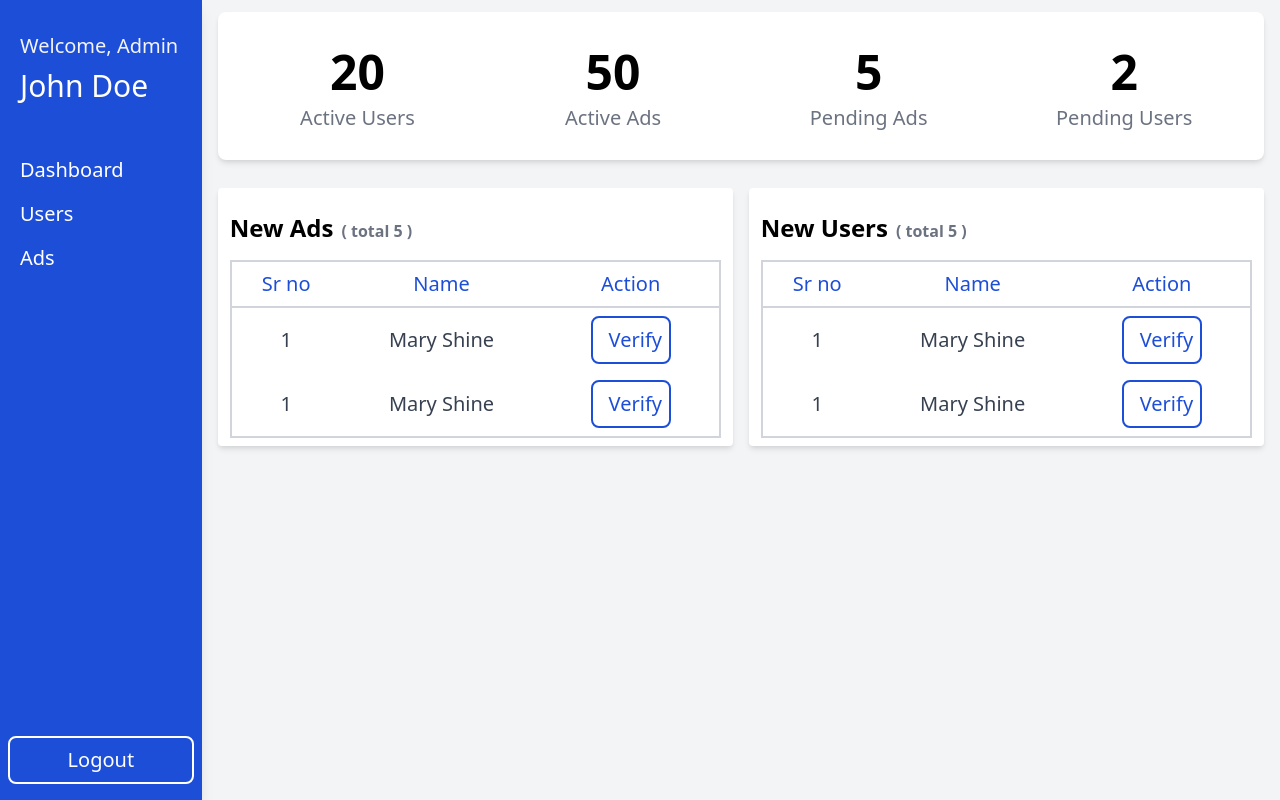
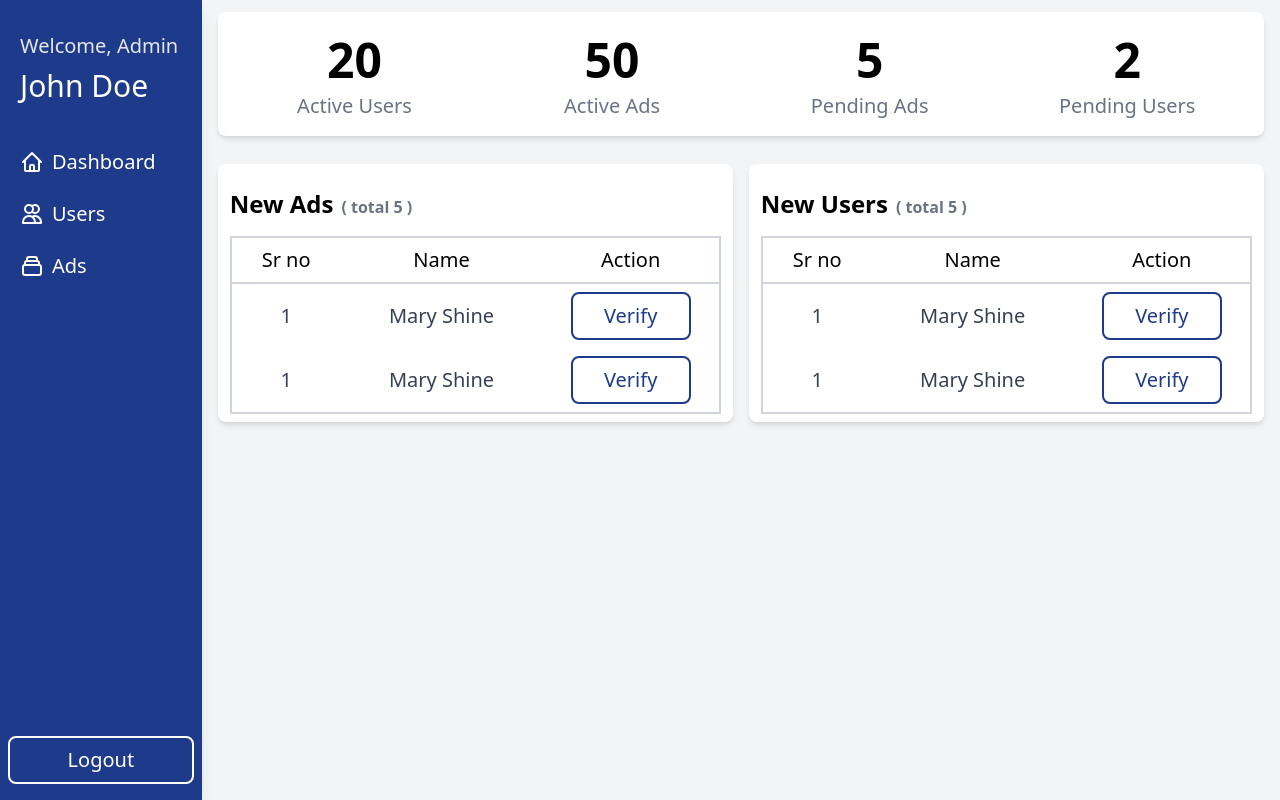
Before and after one commit to saket2001/sem5-admin-side, a Next.js app: page / in a window 1280 px wide. Built offline with nearby package versions, Linux system fonts and the light colour scheme.

Commit message:
better dashboard ui

```diff
--- a/components/Drawer.js
+++ b/components/Drawer.js
@@ -4,31 +4,71 @@ import Button from "./Button";
 
 export default function Drawer() {
   return (
-    <div className="hidden md:flex md:flex-col justify-between md:w-60 md:bg-blue-700 md:min-h-screen md:py-4 md:text-white md:shadow-lg">
+    <div className="hidden md:flex md:flex-col justify-between md:w-60 md:bg-blue-900 md:min-h-screen md:py-4 md:text-white md:shadow-lg">
       <div className="flex flex-col py-3 px-4">
-        <h2 className="text-xl p-1 text-gray-100">Welcome, Admin</h2>
+        <h2 className="text-xl p-1 text-gray-200">Welcome, Admin</h2>
         <p className="text-3xl p-1">John Doe</p>
-        <div className="flex flex-col justify-start py-5 mt-5">
-          <p className="text-xl my-1 p-1 rounded-md hover:bg-blue-600">
+        <div className="flex flex-col justify-start py-5 mt-2">
+          <p className="flex flex-row items-center text-xl my-1 p-1 py-2 rounded-md hover:bg-blue-700 smooth-trans">
+            <svg
+              xmlns="http://www.w3.org/2000/svg"
+              class="h-6 w-6 mr-2"
+              fill="none"
+              viewBox="0 0 24 24"
+              stroke="currentColor"
+            >
+              <path
+                stroke-linecap="round"
+                stroke-linejoin="round"
+                stroke-width="2"
+                d="M3 12l2-2m0 0l7-7 7 7M5 10v10a1 1 0 001 1h3m10-11l2 2m-2-2v10a1 1 0 01-1 1h-3m-6 0a1 1 0 001-1v-4a1 1 0 011-1h2a1 1 0 011 1v4a1 1 0 001 1m-6 0h6"
+              />
+            </svg>
             <Link href={{ pathname: "/", query: "logged=true" }}>
               Dashboard
             </Link>
           </p>
-          <p className="text-xl my-1 p-1 rounded-md hover:bg-blue-600">
+          <p className="flex flex-row items-center text-xl my-1 p-1 py-2 rounded-md hover:bg-blue-700 smooth-trans">
+            <svg
+              xmlns="http://www.w3.org/2000/svg"
+              class="h-6 w-6 mr-2"
+              fill="none"
+              viewBox="0 0 24 24"
+              stroke="currentColor"
+            >
+              <path
+                stroke-linecap="round"
+                stroke-linejoin="round"
+                stroke-width="2"
+                d="M12 4.354a4 4 0 110 5.292M15 21H3v-1a6 6 0 0112 0v1zm0 0h6v-1a6 6 0 00-9-5.197M13 7a4 4 0 11-8 0 4 4 0 018 0z"
+              />
+            </svg>
             <Link href={{ pathname: "/users", query: "logged=true" }}>
               Users
             </Link>
           </p>
-          <p className="text-xl my-1 p-1 rounded-md hover:bg-blue-600">
+          <p className="flex flex-row items-center text-xl my-1 p-1 py-2 rounded-md hover:bg-blue-700 smooth-trans">
+            <svg
+              xmlns="http://www.w3.org/2000/svg"
+              class="h-6 w-6 mr-2"
+              fill="none"
+              viewBox="0 0 24 24"
+              stroke="currentColor"
+            >
+              <path
+                stroke-linecap="round"
+                stroke-linejoin="round"
+                stroke-width="2"
+                d="M19 11H5m14 0a2 2 0 012 2v6a2 2 0 01-2 2H5a2 2 0 01-2-2v-6a2 2 0 012-2m14 0V9a2 2 0 00-2-2M5 11V9a2 2 0 012-2m0 0V5a2 2 0 012-2h6a2 2 0 012 2v2M7 7h10"
+              />
+            </svg>
             <Link href={{ pathname: "/ads", query: "logged=true" }}>Ads</Link>
           </p>
         </div>
       </div>
 
       <div className="relative bottom-0">
-        <Button classes="hover:bg-blue-600 hover:border-blue-600">
-          Logout
-        </Button>
+        <Button classes="transform hover:scale-95 smooth-trans">Logout</Button>
       </div>
     </div>
   );
--- a/components/InfoCard.js
+++ b/components/InfoCard.js
@@ -2,20 +2,20 @@ import React from "react";
 
 export default function InfoCard() {
   return (
-    <div className="w-full mx-auto my-3 grid grid-cols-2 md:grid-cols-4 p-3 bg-white rounded-lg shadow-md">
-      <div className="flex flex-col justify-center items-center m-2 px-3 py-2">
+    <div className="w-full mx-auto my-3 grid grid-cols-2 md:grid-cols-4 p-3 bg-white rounded-lg shadow-md gap-2">
+      <div className="flex flex-col justify-center items-center px-2 py-1">
         <h2 className="h2">20</h2>
         <p className="p md:text-xl">Active Users</p>
       </div>
-      <div className="flex flex-col justify-center items-center m-2 px-3 py-2">
+      <div className="flex flex-col justify-center items-center px-2 py-1">
         <h2 className="h2">50</h2>
         <p className="p md:text-xl">Active Ads</p>
       </div>
-      <div className="flex flex-col justify-center items-center m-2 px-3 py-2">
+      <div className="flex flex-col justify-center items-center px-2 py-1">
         <h2 className="h2">5</h2>
         <p className="p md:text-xl">Pending Ads</p>
       </div>
-      <div className="flex flex-col justify-center items-center m-2 px-3 py-2">
+      <div className="flex flex-col justify-center items-center px-2 py-1">
         <h2 className="h2">2</h2>
         <p className="p md:text-xl">Pending Users</p>
       </div>
--- a/components/Navbar.js
+++ b/components/Navbar.js
@@ -4,7 +4,7 @@ import Link from "next/link";
 
 export default function Navbar({ activeLink }) {
   return (
-    <div className="md:hidden flex w-full flex-col p-2 md:p-3 px-4 text-white text-sm md:text-lg bg-blue-700">
+    <div className="md:hidden flex w-full flex-col p-2 md:p-3 px-4 text-white text-sm md:text-lg bg-blue-900">
       <div className="w-full flex flex-row justify-between items-center py-2 md:py-1">
         <div className="flex flex-col">
           <h2 className="text-2xl px-2">Welcome, John Doe</h2>
@@ -12,19 +12,59 @@ export default function Navbar({ activeLink }) {
             {new Date().toDateString()}
           </p>
         </div>
-        <Button classes="hover:bg-red-700 hover:border-red-700 ">Logout</Button>
+        <Button classes="transform hover:scale-95 smooth-trans">Logout</Button>
       </div>
       <div className="w-full flex flex-row items-center py-2 md:py-1 ">
-        <p className="text-xl px-2 mr-2">
+        <p className="flex flex-row items-center text-xl mx-1 p-2 rounded-md hover:bg-blue-700 smooth-trans">
+          <svg
+            xmlns="http://www.w3.org/2000/svg"
+            class="h-6 w-6 mr-1"
+            fill="none"
+            viewBox="0 0 24 24"
+            stroke="currentColor"
+          >
+            <path
+              stroke-linecap="round"
+              stroke-linejoin="round"
+              stroke-width="2"
+              d="M3 12l2-2m0 0l7-7 7 7M5 10v10a1 1 0 001 1h3m10-11l2 2m-2-2v10a1 1 0 01-1 1h-3m-6 0a1 1 0 001-1v-4a1 1 0 011-1h2a1 1 0 011 1v4a1 1 0 001 1m-6 0h6"
+            />
+          </svg>
           <Link href={{ pathname: "/", query: "logged=true" }}>Dashboard</Link>
         </p>
-        <p className="text-xl px-2 mr-2">
-          <Link href={{ pathname: "/users", query: "logged=true" }}>
-            All Users
-          </Link>
+        <p className="flex flex-row items-center text-xl mx-1 p-2  rounded-md hover:bg-blue-700 smooth-trans">
+          <svg
+            xmlns="http://www.w3.org/2000/svg"
+            class="h-6 w-6 mr-1"
+            fill="none"
+            viewBox="0 0 24 24"
+            stroke="currentColor"
+          >
+            <path
+              stroke-linecap="round"
+              stroke-linejoin="round"
+              stroke-width="2"
+              d="M12 4.354a4 4 0 110 5.292M15 21H3v-1a6 6 0 0112 0v1zm0 0h6v-1a6 6 0 00-9-5.197M13 7a4 4 0 11-8 0 4 4 0 018 0z"
+            />
+          </svg>
+          <Link href={{ pathname: "/users", query: "logged=true" }}>Users</Link>
         </p>
-        <p className="text-xl px-2  mr-2">
-          <Link href={{ pathname: "/ads", query: "logged=true" }}>All Ads</Link>
+        <p className="flex flex-row items-center text-xl mx-1 p-2 rounded-md hover:bg-blue-700 smooth-trans">
+          <svg
+            xmlns="http://www.w3.org/2000/svg"
+            class="h-6 w-6 mr-1"
+            fill="none"
+            viewBox="0 0 24 24"
+            stroke="currentColor"
+          >
+            <path
+              stroke-linecap="round"
+              stroke-linejoin="round"
+              stroke-width="2"
+              d="M19 11H5m14 0a2 2 0 012 2v6a2 2 0 01-2 2H5a2 2 0 01-2-2v-6a2 2 0 012-2m14 0V9a2 2 0 00-2-2M5 11V9a2 2 0 012-2m0 0V5a2 2 0 012-2h6a2 2 0 012 2v2M7 7h10"
+            />
+          </svg>
+          <Link href={{ pathname: "/ads", query: "logged=true" }}>Ads</Link>
         </p>
       </div>
     </div>
--- a/components/Table.js
+++ b/components/Table.js
@@ -11,25 +11,25 @@ export default function Table({ heading }) {
       </h2>
       <div className="table w-full py-4 px-2 border-collapse border-2 border-gray-300 text-gray-700">
         <div className="table-row-group">
-          <div className="table-row border-2 border-gray-300 text-blue-700">
+          <div className="table-row border-2 border-gray-300 text-black font-medium">
             <div className="table-cell text-center p-2 font-medium">Sr no</div>
             <div className="table-cell text-center p-2 font-medium">Name</div>
             <div className="table-cell text-center p-2 font-medium">Action</div>
           </div>
-          <div className="table-row hover:bg-gray-200 ">
+          <div className="table-row hover:bg-gray-200 smooth-trans ">
             <div className="table-cell text-center p-2">1</div>
             <div className="table-cell text-center p-2">Mary Shine</div>
             <div className="table-cell justify-center p-2">
-              <Button classes="md:w-1/2 mx-auto w-auto justify-center text-blue-700 cursor-pointer border-2 hover:bg-blue-700 border-blue-700 hover:text-white">
+              <Button classes="md:w-3/4 mx-auto w-auto justify-center text-blue-900 cursor-pointer border-2 hover:bg-blue-900 border-blue-900 hover:text-white smooth-trans">
                 <Link href="/ads">Verify</Link>
               </Button>
             </div>
           </div>
-          <div className="table-row hover:bg-gray-200 ">
+          <div className="table-row hover:bg-gray-200 smooth-trans ">
             <div className="table-cell text-center p-2">1</div>
             <div className="table-cell text-center p-2">Mary Shine</div>
             <div className="table-cell text-center p-2">
-              <Button classes="md:w-1/2 mx-auto text-blue-700 cursor-pointer border-2 hover:bg-blue-700 border-blue-700 hover:text-white">
+              <Button classes="md:w-3/4 mx-auto text-blue-900 cursor-pointer border-2 hover:bg-blue-900 border-blue-900 hover:text-white smooth-trans">
                 <Link href="/ads">Verify</Link>
               </Button>
             </div>
--- a/styles/globals.css
+++ b/styles/globals.css
@@ -15,5 +15,9 @@
 }
 
 .card {
-    @apply flex flex-col bg-white rounded text-xl p-2 px-3 shadow-md;
+    @apply flex flex-col bg-white rounded-lg text-xl p-2 px-3 shadow-md;
 }
+
+.smooth-trans {
+    @apply transition ease-out duration-500;
+}
```
